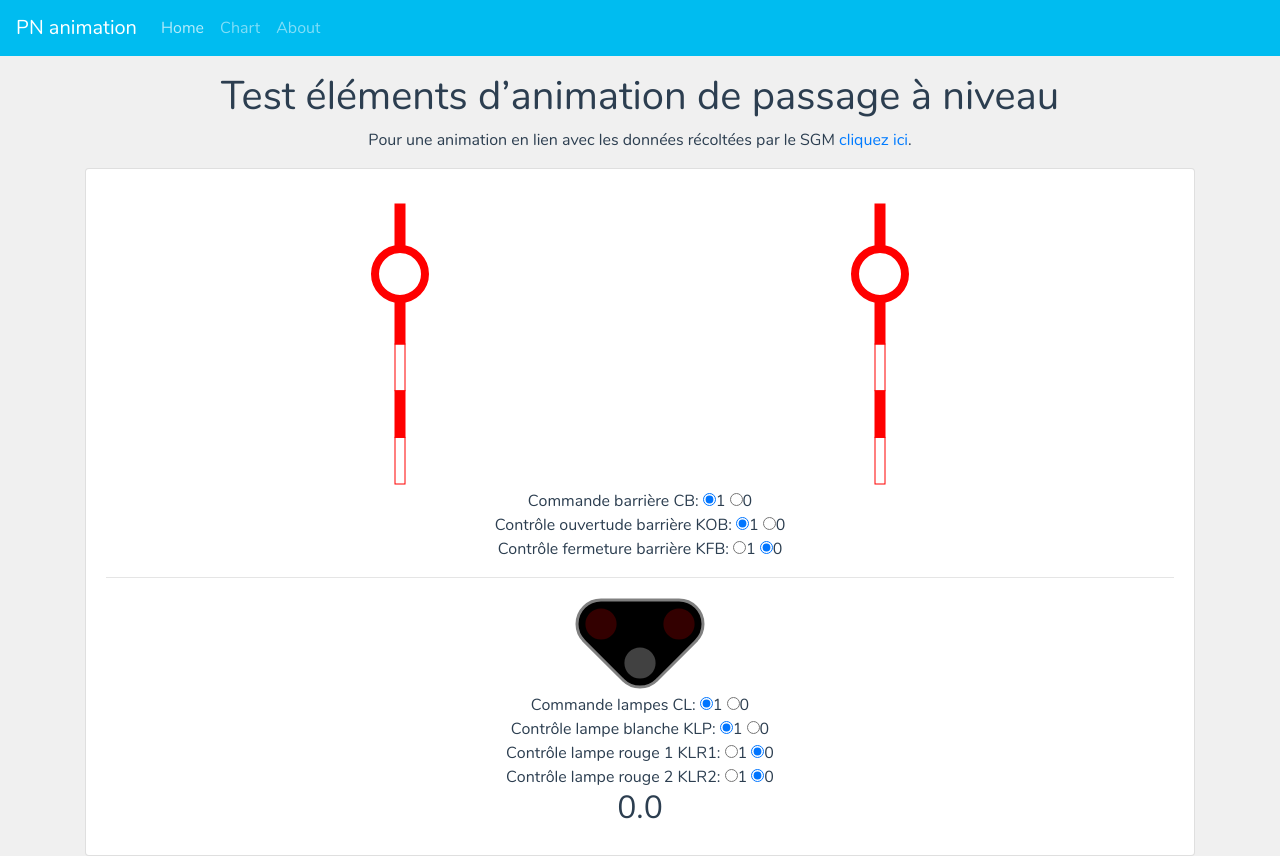
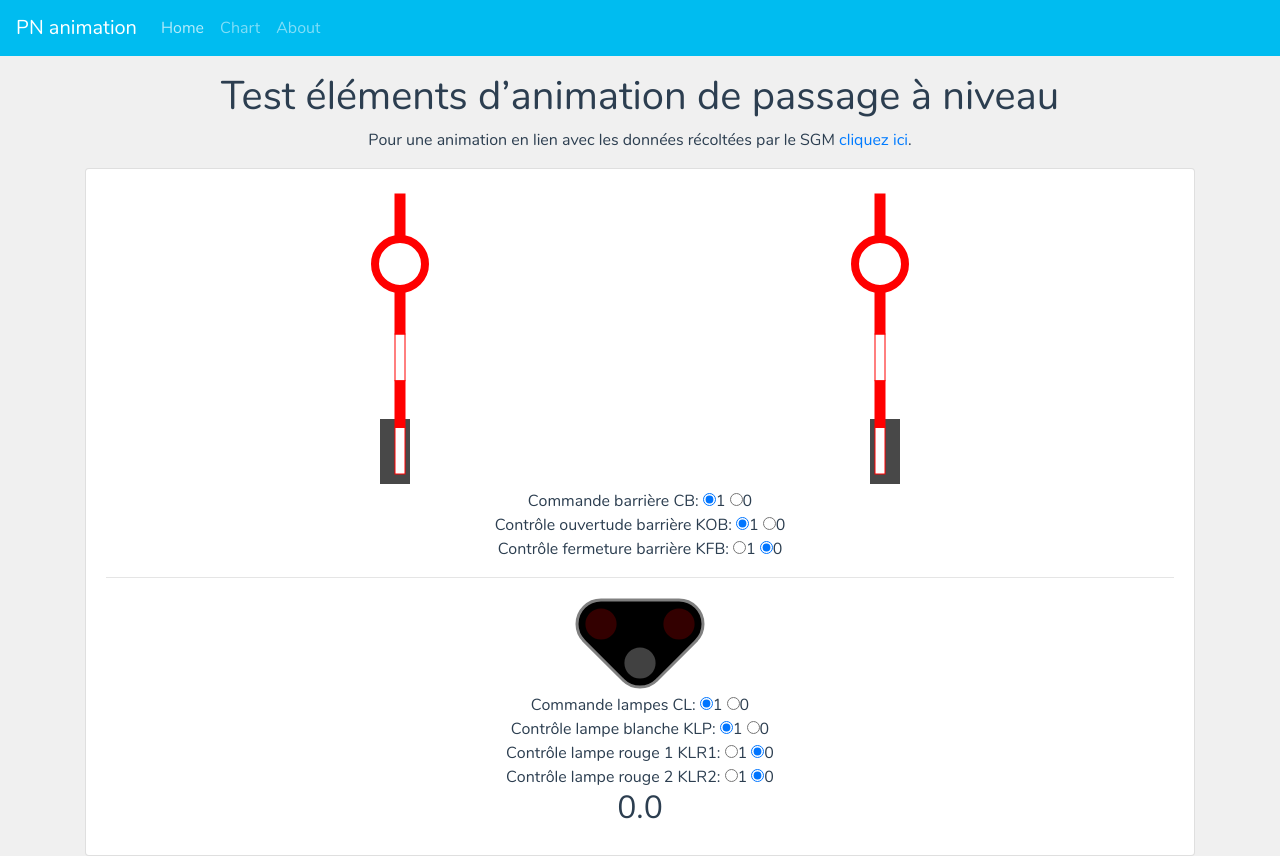
Before and after one commit to Thib-G/pn-anim, a Vue app: page /#/ in a window 1280 px wide. Built offline with nearby package versions, Linux system fonts and the light colour scheme.

Commit message:
Add bati PN

```diff
--- a/src/components/LevelCrossingBarrier.vue
+++ b/src/components/LevelCrossingBarrier.vue
@@ -1,7 +1,17 @@
 <template>
   <svg :width="width" :height="height">
     <g :transform="mirror">
-      <g :transform="`translate(${barrierHeight},${height - 6 * barrierHeight})`">
+      <g :transform="`translate(${barrierHeight},${height - barrierAnchor - (2 * barrierHeight)})`">
+        <g>
+          <rect
+            class="bati"
+            :x="barrierAnchor - (2 * barrierHeight)"
+            y="0"
+            :width="3 * barrierHeight"
+            :height="barrierAnchor + (1.5 * barrierHeight)"
+            v-once
+          />
+        </g>
         <g :transform="transform">
           <rect
             v-for="i in nrRects"
@@ -101,4 +111,7 @@ export default {
     stroke: red;
     fill: white;
   }
+  .bati {
+    fill: rgb(72, 72, 72);
+  }
 </style>
```
